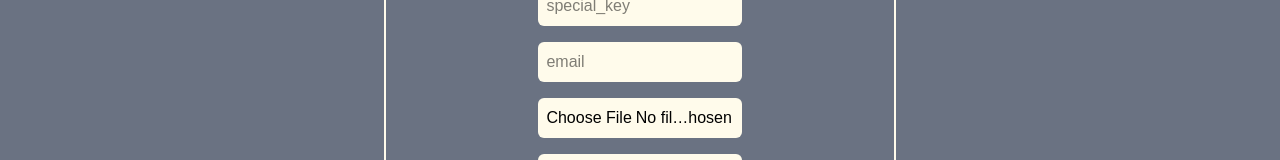
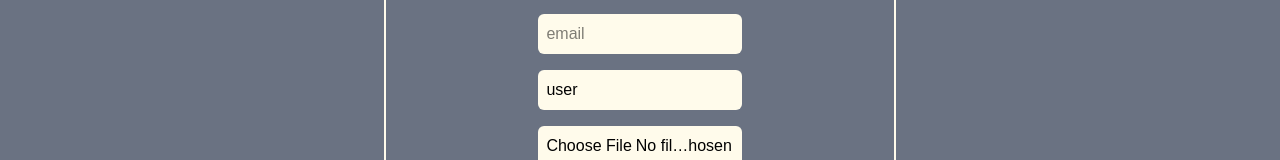
Before and after one commit to atharvalonikar95/Nextjs-auth, a Next.js app: page / in a window 1280 px wide. Shown: the part 370-530 px from the top of the page. Built offline with nearby package versions, Linux system fonts and the light colour scheme.

Commit message:
12-09-25

```diff
--- a/app/api/users/signup/route.ts
+++ b/app/api/users/signup/route.ts
@@ -10,7 +10,7 @@ export async function POST(request:NextRequest){
     try{
 
         const reqBody=await request.json()
-        const {email,username,password,firstname,lastname,special_key,image}=reqBody
+        const {email,username,password,firstname,lastname,special_key,image,role}=reqBody
 
         console.log(reqBody);
 
@@ -33,7 +33,7 @@ export async function POST(request:NextRequest){
 
 
         const newUser = new User({
-            username,email,firstname,lastname,special_key,password:hashedPassword,image:imageBuffer
+            username,email,firstname,lastname,special_key,password:hashedPassword,image:imageBuffer,role
         })
 
         await newUser.save()
--- a/app/api/users/updateUsers/route.ts
+++ b/app/api/users/updateUsers/route.ts
@@ -18,7 +18,7 @@ export async function PUT(request: NextRequest) {
     const user = await User.find({ email })
 
     const body = await request.json();
-    const { newEmail, newUsername, newFirstname, newLastname, newImage } = body;
+    const { newEmail, newUsername, newFirstname, newLastname, newImage,newRole } = body;
 
     if (!newUsername) {
       return NextResponse.json({ error: "Username is required" }, { status: 400 });
@@ -38,7 +38,8 @@ export async function PUT(request: NextRequest) {
         username: newUsername,
         firstname: newFirstname,
         lastname: newLastname,
-        image: base64str
+        image: base64str,
+        role:newRole
       },
       { new: true } // return the updated document
     );
--- a/app/client/signup/page.tsx
+++ b/app/client/signup/page.tsx
@@ -16,7 +16,8 @@ const userData = {
     firstname: '',
     lastname: '',
     image: null as string | null,
-    special_key: ''
+    special_key: '',
+    role:'user'
 }
 const SignUp = () => {
 
@@ -50,6 +51,7 @@ const SignUp = () => {
     const onSubmitHandler = async (e: any) => {
         e.preventDefault();
         setLoading(true);
+        console.log(user);
         try {
             const response = await axios.post("/api/users/signup", user)
             console.log("signup successful", response.data);
@@ -115,6 +117,13 @@ const SignUp = () => {
                     value={user.email}
                     onChange={onChangeHandler} />
 
+                <input className='bg-amber-50 w-[50%] lg:w-[40%] mx-auto p-2 mt-2 text-black outline-none rounded-md '
+                    type="text"
+                    name='role'
+                    placeholder='role'
+                    value={user.role}
+                    onChange={onChangeHandler} />
+
                 <input
                     type="file"
                     accept="image/*"
--- a/app/client/store/authSlice.ts
+++ b/app/client/store/authSlice.ts
@@ -8,6 +8,7 @@ interface UserData {
   email: string;
   id:any;
   image: string ;
+  role: string;
 }
 
 interface AuthState {
--- a/migrateUsers.ts
+++ b/migrateUsers.ts
@@ -2,7 +2,7 @@
 import mongoose from 'mongoose';
 import User from './models/User.js';
 
-// const uri = process.env.MONGODB_URI;
+const uri = process.env.MONGODB_URI;
 
 // if (!uri) throw new Error("Please define the MONGODB_URI environment variable");
 
@@ -12,7 +12,8 @@ export async function dbConnect() {
   if (isConnected) return;
 
   try {
-    await mongoose.connect(process.env.MONGODB_URI);
+
+    await mongoose.connect(uri);
     isConnected = true;
     console.log("MongoDB connected");
   } catch (error) {
```
